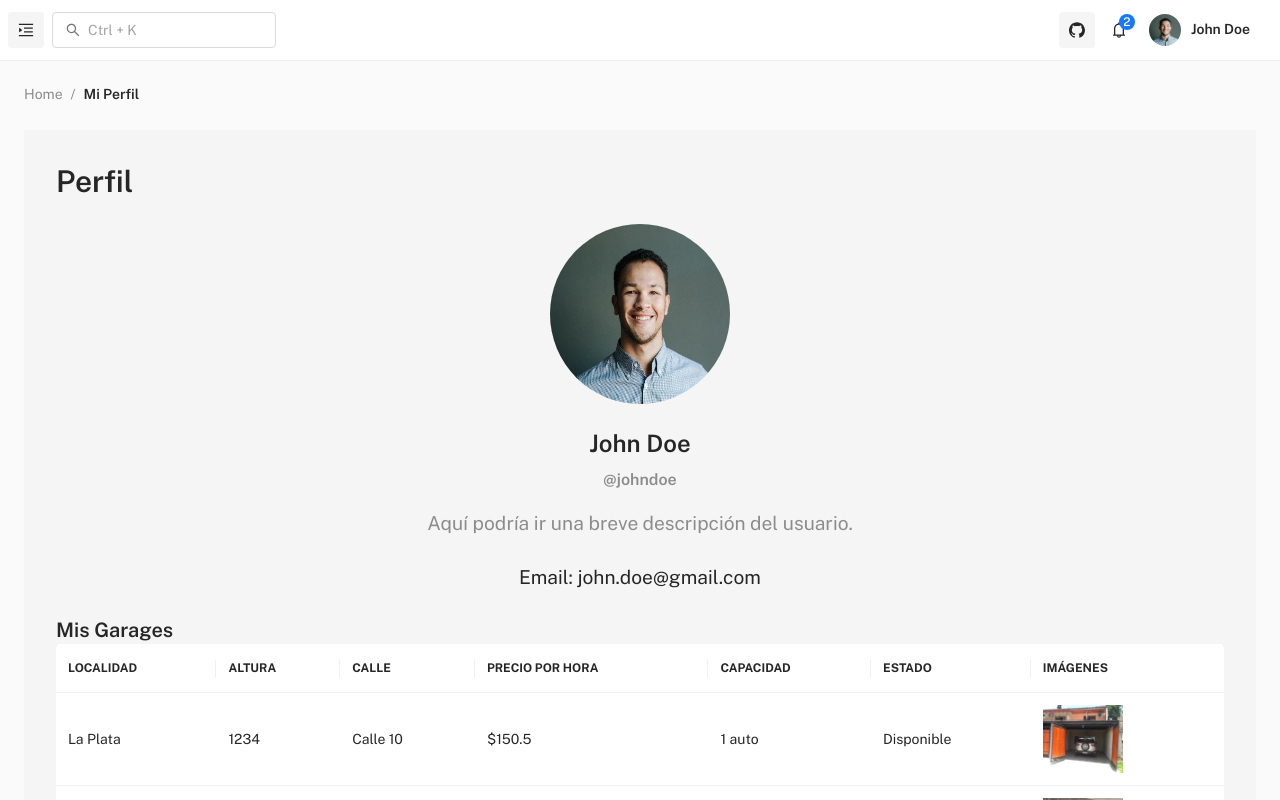
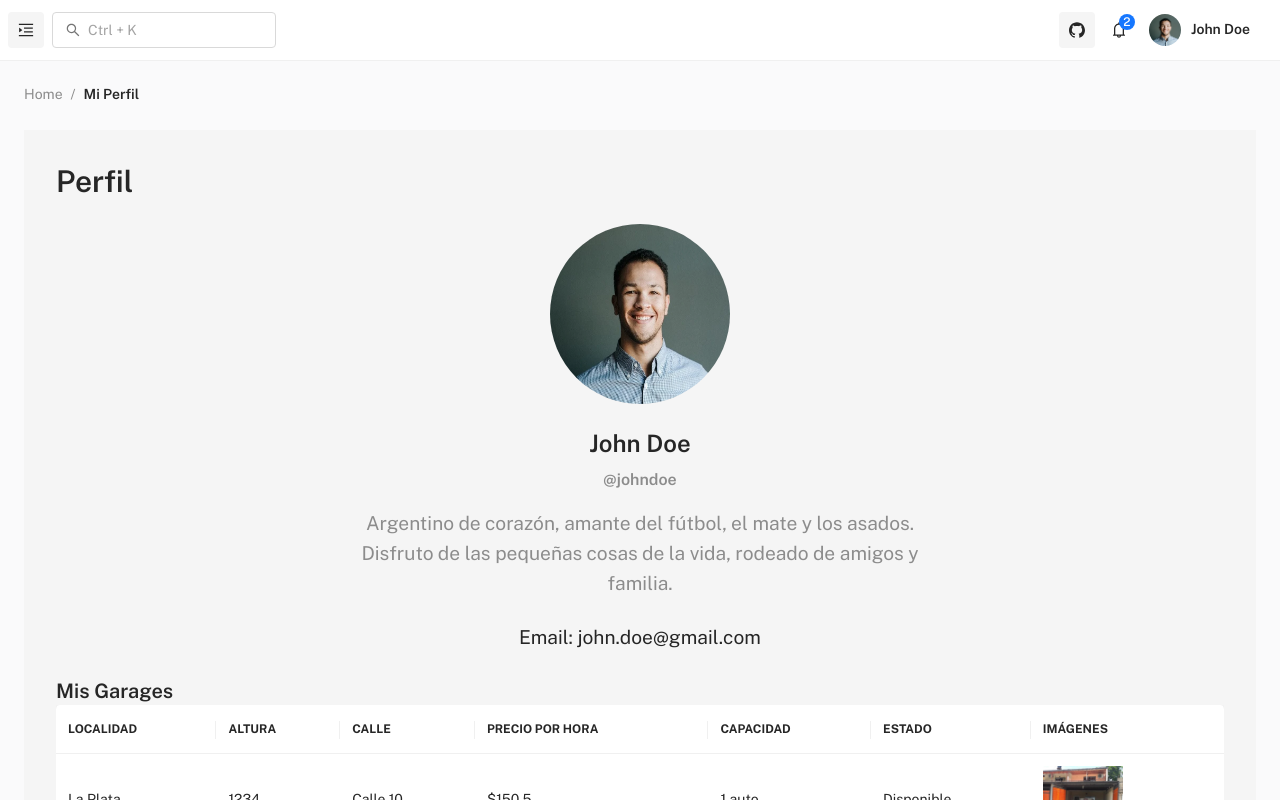
Before and after one commit to Nachoff13/Proyecto-Estacionamiento, a React (Vite) app in the folder frontend/: page /apps/profiles/account/basic in a window 1280 px wide. Shown: the top 800 px of the page. Built offline with nearby package versions, Linux system fonts and the light colour scheme.

Commit message:
feat: ahora cuando sos conductor no aparece la tabla mis garages en el perfil

```diff
--- a/frontend/src/components/ModeSwitch.jsx
+++ b/frontend/src/components/ModeSwitch.jsx
@@ -3,12 +3,17 @@ import { Switch } from 'antd';
 import { useNavigate } from 'react-router-dom';
 
 const ModeSwitch = ({ usuario }) => {
-  const [modo, setModo] = React.useState(false); // Estado inicial del switch
+  const [modo, setModo] = React.useState(() => {
+    // Obtener el modo inicial desde localStorage
+    const savedModo = localStorage.getItem('modo');
+    return savedModo ? JSON.parse(savedModo) : false;
+  });
   const navigate = useNavigate(); // Hook para navegar programáticamente
 
   // cambia la pagina segun el modo
   const handleSwitchChange = (checked) => {
     setModo(checked);
+    localStorage.setItem('modo', JSON.stringify(checked)); // Guardar el modo en localStorage
 
     if (checked) {
       navigate('/home-conductor'); // Navega a la página del conductor
@@ -16,7 +21,6 @@ const ModeSwitch = ({ usuario }) => {
       navigate('/home-propietario'); // Navega a la página del propietario
     }
   };
-
 
   React.useEffect(() => {
     if (usuario.esPropietario && usuario.esConductor) {
--- a/frontend/src/pages/perfil/ViewProfile.jsx
+++ b/frontend/src/pages/perfil/ViewProfile.jsx
@@ -1,4 +1,4 @@
-import React, { useState } from 'react';
+import React, { useState, useEffect } from 'react';
 import {
   Box,
   Typography,
@@ -27,6 +27,13 @@ export default function UserProfile() {
   // Estado para manejar el modal de la imagen
   const [open, setOpen] = useState(false);
   const [selectedImage, setSelectedImage] = useState('');
+  const [modo, setModo] = useState(false);
+
+  useEffect(() => {
+    // Obtener el modo desde localStorage
+    const savedModo = localStorage.getItem('modo');
+    setModo(savedModo ? JSON.parse(savedModo) : false);
+  }, []);
 
   // Filtra los garajes del usuario actual (idPropietario)
   const userGarages = fakeGarajes.filter((garage) => garage.idPropietario === currentUser.id);
@@ -74,14 +81,16 @@ export default function UserProfile() {
           @{currentUser.username}
         </Typography>
         <Typography variant="body1" color="text.secondary" sx={{ mb: 3, textAlign: 'center', maxWidth: 600, fontSize: '1.2rem' }}>
-          Aquí podría ir una breve descripción del usuario.
+        Argentino de corazón, amante del fútbol, el mate y los asados. Disfruto de las pequeñas cosas de la vida, rodeado de amigos y familia.
         </Typography>
         <Typography variant="body1" sx={{ mb: 3, fontSize: '1.2rem' }}>
           Email: {currentUser.mail}
         </Typography>
       </Box>
 
-      {/* Tabla de Mis Garages */}
+      {/* Condicionalmente renderizar la tabla de Mis Garages */}
+      {modo === false && (
+        <>
           <Typography variant="h4" component="h2" sx={{ mb: 1 }}>
             Mis Garages
           <Box sx={{ width: '100%', overflowX: 'auto' }}>
@@ -123,7 +132,8 @@ export default function UserProfile() {
             </TableContainer>
           </Box>
           </Typography>
-
+        </>
+      )}
 
       {/* Modal para mostrar imagen ampliada */}
       <Modal open={open} onClose={handleClose}>
--- a/frontend/src/routes/MainRoutes.jsx
+++ b/frontend/src/routes/MainRoutes.jsx
@@ -25,12 +25,15 @@ const usuarioId = 6;
 const usuario = fakeUsuarios.find((user) => user.id === usuarioId);
 
 let redirectPath = '/'; // Ruta por defecto
+let modo = 'conductor'; // Modo por defecto
 
 if (usuario) {
   if (usuario.esPropietario) {
     redirectPath = '/home-propietario';
+    modo = 'propietario';
   } else if (usuario.esConductor) {
     redirectPath = '/home-conductor';
+    modo = 'conductor';
   } else {
     redirectPath = '/otra-pagina';
   }
@@ -47,12 +50,6 @@ const MainRoutes = {
     {
       path: 'home-propietario',
       element: <HomePropietario />
-      // children: [
-      //   {
-      //     path: 'historial-reservas',
-      //     element: <HistorialReservas />
-      //   },
-      // ]
     },
     {
       path: 'reserva',
@@ -72,7 +69,7 @@ const MainRoutes = {
     },
     {
       path: 'apps/profiles/account/basic', // Ruta para ver perfil
-      element: <ViewProfile /> // Carga del componente ViewProfile
+      element: <ViewProfile modo={modo} /> // Pasar el modo como prop
     }
   ]
 };
```
Lines whose indentation alone changed are shown as unchanged.
